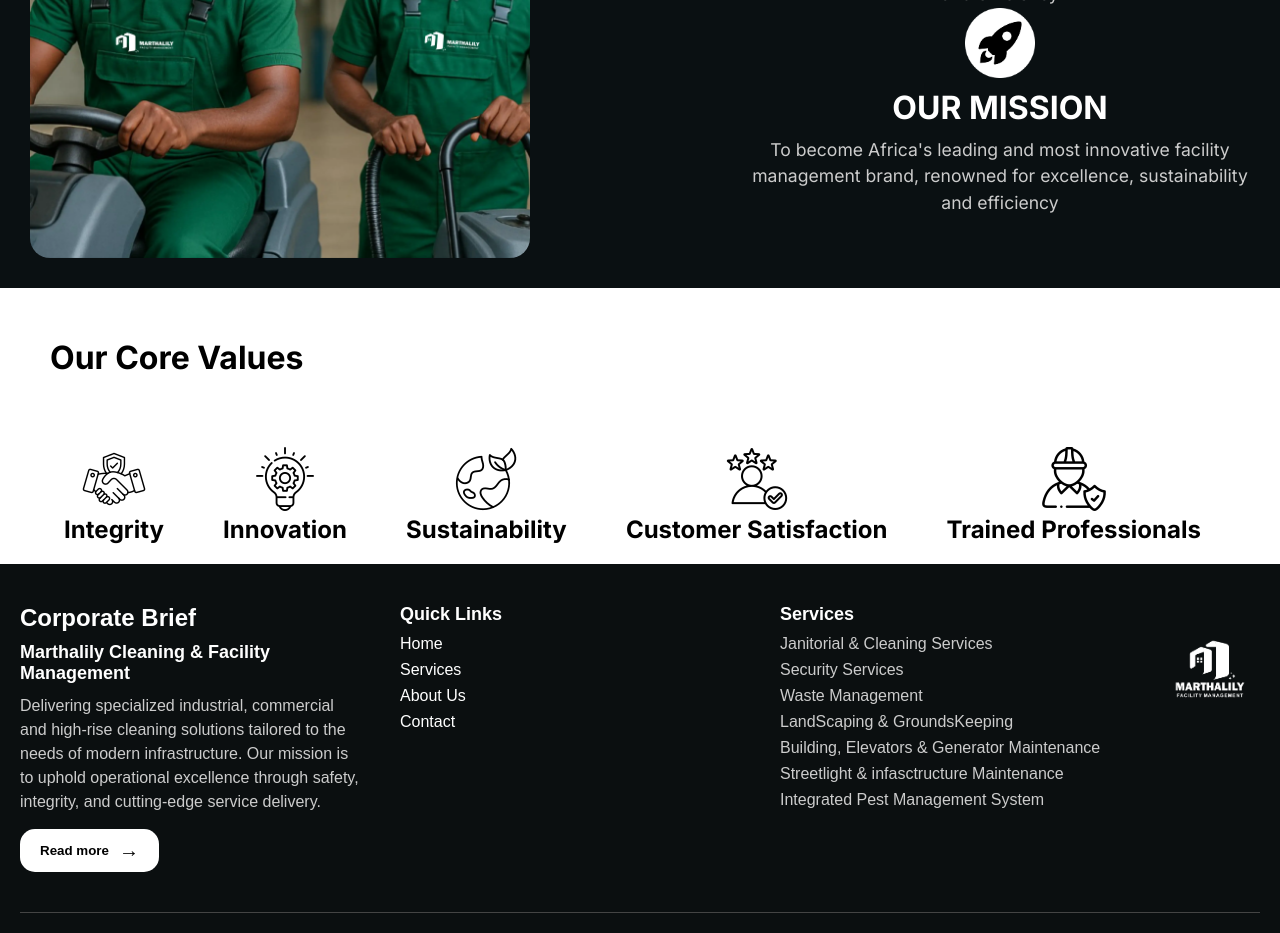
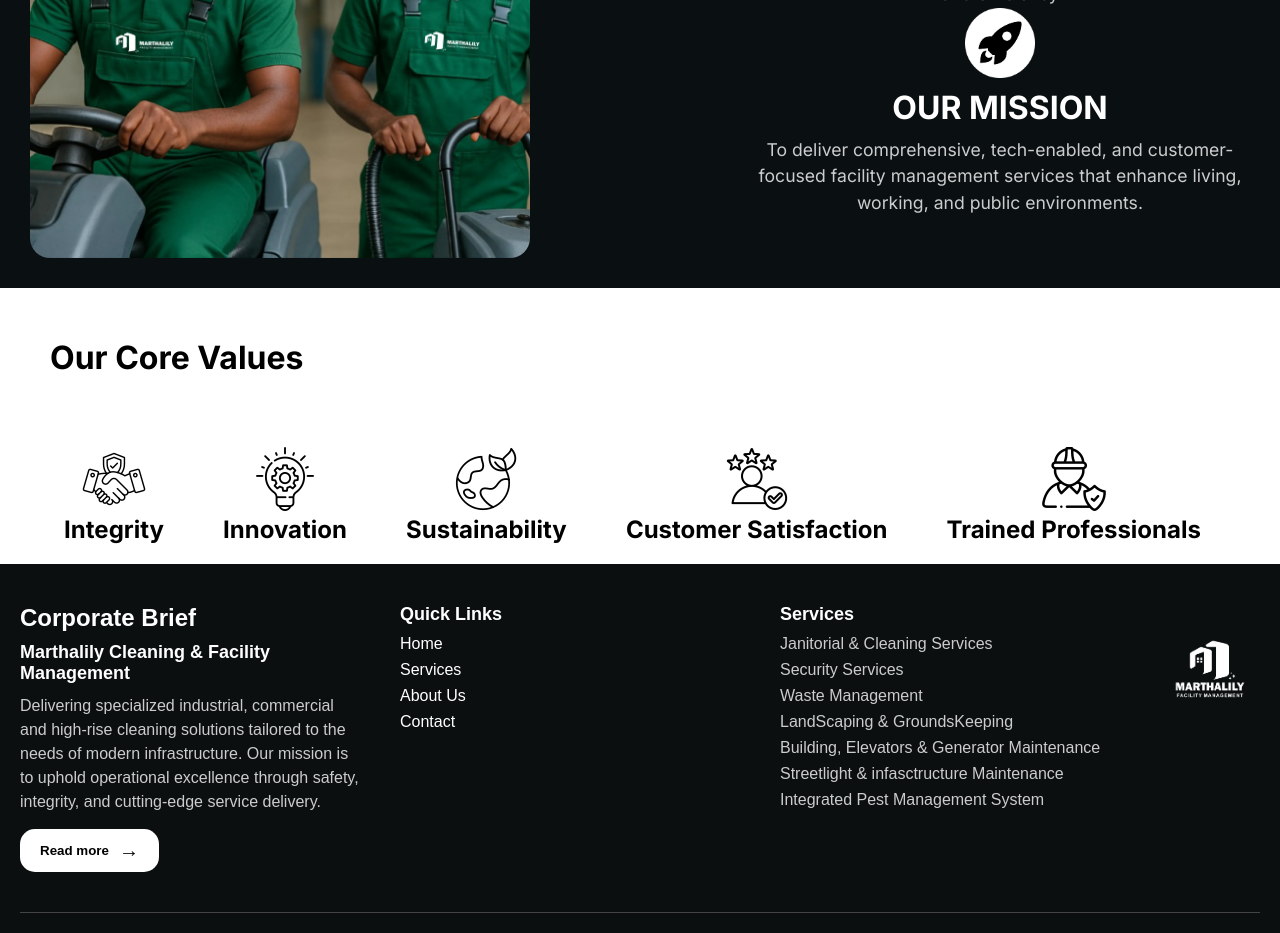
Before and after one commit to Dennisonya/Marthalily-Facility-management, a React (Vite) app: page / in a window 1280 px wide. Shown: the part 2220-3153 px from the top of the page. Built offline with nearby package versions, Linux system fonts and the light colour scheme.

Commit message:
fixing spelling errors

```diff
--- a/src/components/About.jsx
+++ b/src/components/About.jsx
@@ -132,7 +132,7 @@
     <FadeInWhenVisible delay={0.5}>
     <div className="maverick-card">
       <img src="/images/Tolulope headshot.webp" className="maverick-img placeholder-img" />
-      <h3 className="maverick-name">Tolulope Durosinmi-Etti</h3>
+      <h3 className="maverick-name">Toluwalase Durosinmi-Etti</h3>
       <p className="maverick-title">Chief Operating Officer</p>
       <p className="maverick-desc">
         A dynamic operations leader with over six years of cross-industry experience in the UK and Nigeria. Drives process efficiency, team performance and client satisfaction through strategic, data-driven decision-making.
--- a/src/components/App.jsx
+++ b/src/components/App.jsx
@@ -143,7 +143,7 @@
             <img src="/images/Group 83.png" alt="" id='vision-img'/>
             <div id='dna-vision-txt'>
                 <h1>OUR MISSION</h1>
-                <h3>To become Africa's leading and most innovative facility management brand, renowned for excellence, sustainability and efficiency</h3>
+                <h3>To deliver comprehensive, tech-enabled, and customer-focused facility management services that enhance living, working, and public environments.</h3>
             </div>
           </div>
           </AnimateOnView>
--- a/src/components/Services.jsx
+++ b/src/components/Services.jsx
@@ -28,7 +28,7 @@
             "icon": "/images/pest-control.png"
         },
         {
-            "name": "Streetlight & Infasttucture Maintenance",
+            "name": "Streetlight & Infastructure Maintenance",
             "text": ["Streetlight installation and repairs","Smart lighting solutions"],
             "icon": "/images/streetlight maintenance.png"
         },
```
